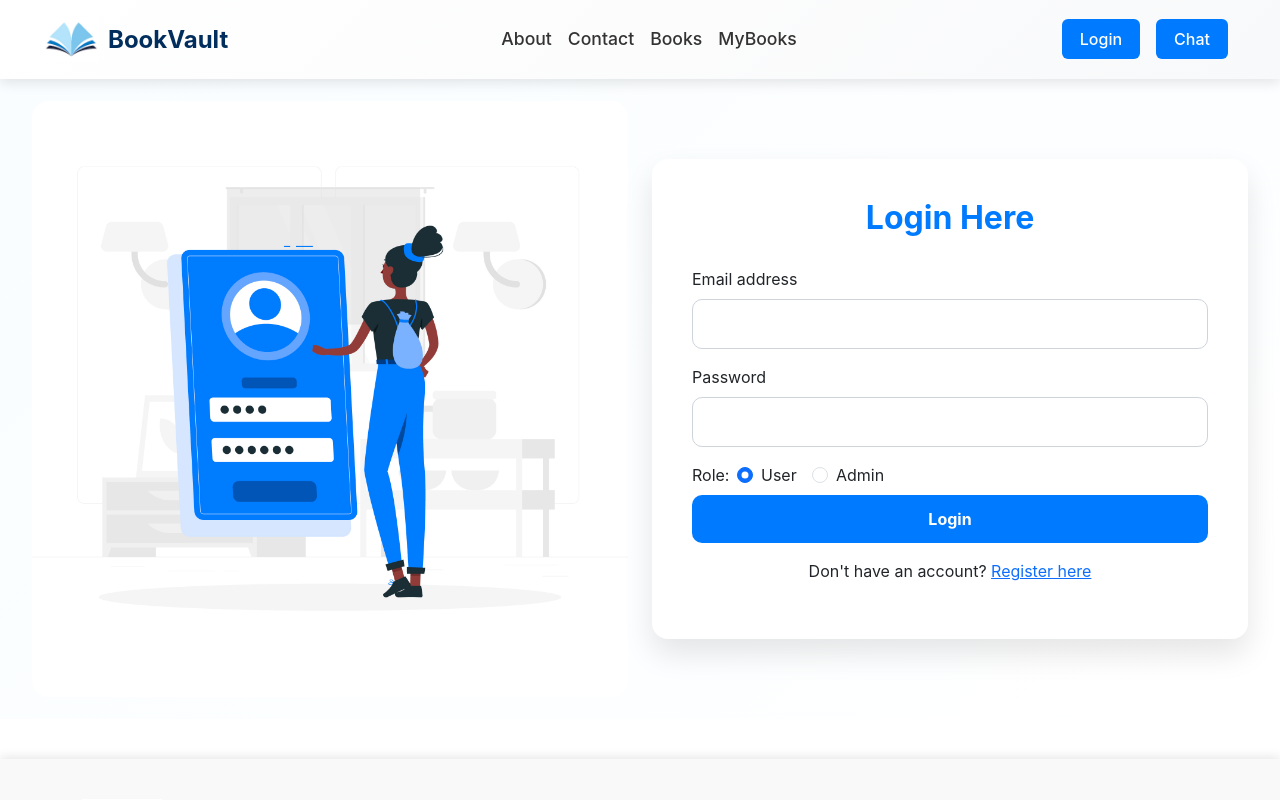
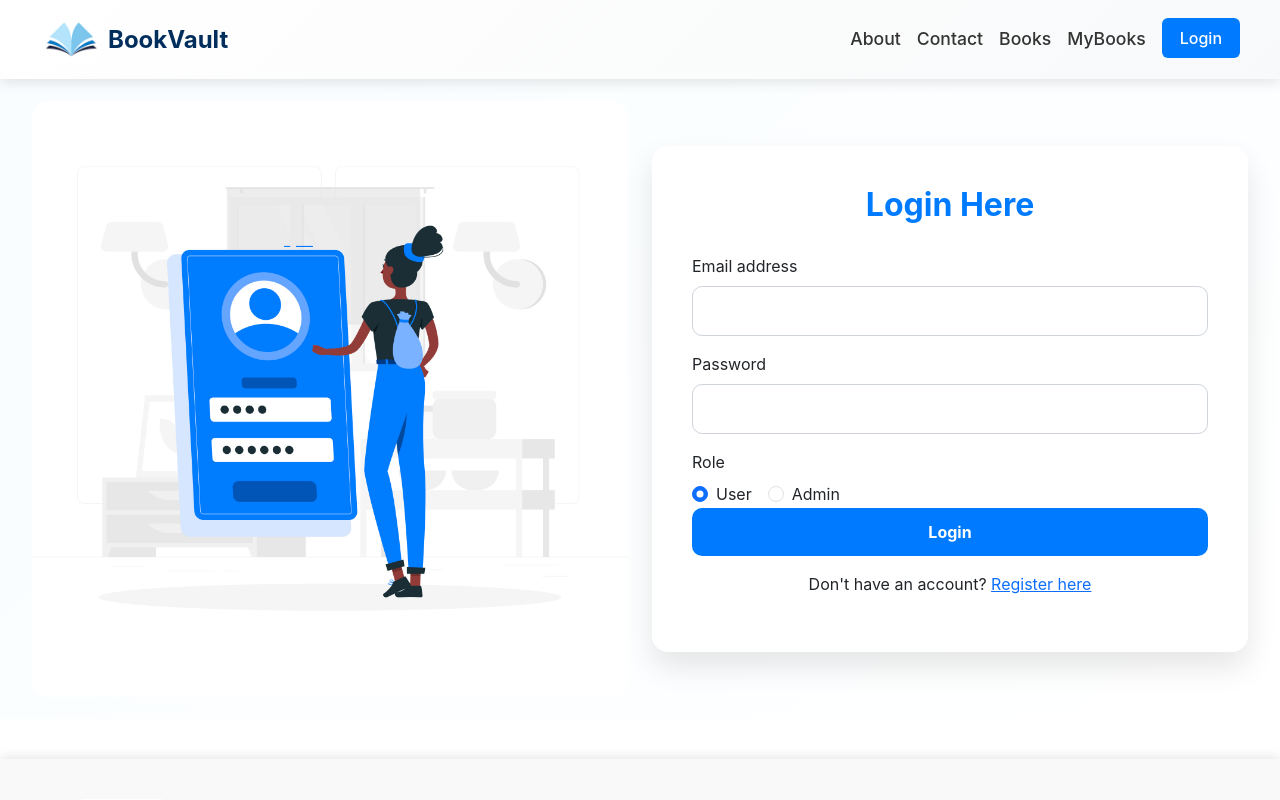
Before and after one commit to ShreyaPal3184/BookVault, a React (Create React App) app in the folder client/: page /login in a window 1280 px wide. Shown: the top 800 px of the page. Built offline with nearby package versions, Linux system fonts and the light colour scheme; no server answers.

Commit message:
front end  changes

```diff
--- a/client/src/Components/Common/NavigationBar.js
+++ b/client/src/Components/Common/NavigationBar.js
@@ -112,6 +112,7 @@ const Styles = styled.div`
     background-color: transparent !important;
     color: inherit !important;
   }
+
 `;
 
 function NavigationBar() {
@@ -132,23 +133,71 @@ function NavigationBar() {
     } else {
       navigate("/login");
     }
+    setExpanded(false);
   };
 
   const handleLogout = () => {
     localStorage.removeItem("user");
     navigate("/login");
+    setExpanded(false);
   };
 
   return (
   <Styles>
-      {/* <Navbar expand="xl"> */}
     <Navbar expand="xl" expanded={expanded} onToggle={() => setExpanded(!expanded)}>
-        <div className="container-fluid">
-          <Navbar.Brand as={NavLink} to="/">
+      <div className="container-fluid d-flex justify-content-between align-items-center">
+        {/* Left: Logo */}
+        <Navbar.Brand as={NavLink} to="/" className="d-flex align-items-center">
           <img src={logo} className="logo" alt="BookVault Logo" />
           BookVault
         </Navbar.Brand>
-          <Navbar.Toggle aria-controls="basic-navbar-nav" />
+
+        <div className="d-flex align-items-center">
+          {/* <Button
+            variant="outline-light"
+            onClick={openChatbot}
+            className="navbar-button me-2"
+          >
+            Chat
+          </Button> */}
+
+          {/* Profile icon (if user is logged in) */}
+
+          <Navbar.Toggle aria-controls="basic-navbar-nav" className="me-3" />
+
+          {user && (
+            <Dropdown align="end" className="me-2">
+              <Dropdown.Toggle
+                as={Nav.Link}
+                id="dropdown-user"
+                style={{ padding: 0, border: "none", background: "none" }}
+              >
+                <Image
+                  src={user.avatar || profileIcon}
+                  roundedCircle
+                  width="35"
+                  height="35"
+                  alt="User"
+                />
+              </Dropdown.Toggle>
+
+              <Dropdown.Menu>
+                <Dropdown.Item href="/profile">My Profile</Dropdown.Item>
+                {user.role === "admin" && (
+                  <Dropdown.Item as={NavLink} to="/admin-dashboard">
+                    Dashboard
+                  </Dropdown.Item>
+                )}
+                <Dropdown.Item onClick={handleLogout}>Logout</Dropdown.Item>
+              </Dropdown.Menu>
+            </Dropdown>
+          )}
+
+
+        </div>
+      </div>
+
+      {/* Collapsible Menu Items */}
       <Navbar.Collapse id="basic-navbar-nav" style={{ fontSize: "16px" }}>
         <Nav className="ms-auto">
           <Nav.Item>
@@ -171,9 +220,8 @@ function NavigationBar() {
               MyBooks
             </Nav.Link>
           </Nav.Item>
-            </Nav>
 
-            <Nav className="ms-auto">
+          {/* Login button (only if not logged in) */}
           {!user && (
             <Nav.Item>
               <Button
@@ -185,24 +233,10 @@ function NavigationBar() {
               </Button>
             </Nav.Item>
           )}
-              {/* <Nav.Item>
-                <Button
-                  variant="outline-light"
-                  onClick={handleSubmit}
-                  className="navbar-button"
-                >
-                  {user ? "Logout" : "Login"}
-                </Button>
-              </Nav.Item> */}
+        </Nav>
+      </Navbar.Collapse>
 
-              <Nav.Item>
-                <Button
-                  variant="outline-light"
-                  onClick={openChatbot}
-                  className="navbar-button"
-                >
-                  Chat
-                </Button>
+      {/* Chatbot Modal */}
       <Modal show={showChatbot} onHide={closeChatbot}>
         <Modal.Body>
           <Chatbot />
@@ -213,46 +247,10 @@ function NavigationBar() {
           </Button>
         </Modal.Footer>
       </Modal>
-              </Nav.Item>
-
-              {user && (
-                <Nav.Item>
-                  <Dropdown align="end">
-                    <Dropdown.Toggle
-                      as={Nav.Link}
-                      id="dropdown-user"
-                      style={{ padding: 0, border: "none", background: "none" }}
-                    >
-                      <Image
-                        src={user.avatar || profileIcon}
-                        roundedCircle
-                        width="35"
-                        height="35"
-                        className="ms-3"
-                        alt="User"
-                      />
-                    </Dropdown.Toggle>
-
-                    <Dropdown.Menu>
-                      <Dropdown.Item href="/profile">My Profile</Dropdown.Item>
-                      {user.role == "admin" && (
-                        <Dropdown.Item as={NavLink} to="/admin-dashboard">
-                          Dashboard
-                        </Dropdown.Item>
-                      )}
-                      <Dropdown.Item onClick={handleLogout}>
-                        Logout
-                      </Dropdown.Item>
-                    </Dropdown.Menu>
-                  </Dropdown>
-                </Nav.Item>
-              )}
-            </Nav>
-          </Navbar.Collapse>
-        </div>
     </Navbar>
   </Styles>
 );
+
 }
 
 export { NavigationBar };
--- a/client/src/Components/Login.js
+++ b/client/src/Components/Login.js
@@ -135,7 +135,7 @@ const Register = () => {
                 />
               </Form.Group>
 
-          <Form.Group className="mt-3">
+          {/* <Form.Group className="mt-3">
                  <Row>
                    <Col xs={1}>
                      <Form.Label>Role: </Form.Label>
@@ -163,7 +163,30 @@ const Register = () => {
                     </Row>
                   </Col>
                 </Row>
-              </Form.Group>
+              </Form.Group> */}
+
+              <Form.Group className="mt-3">
+  <Form.Label>Role</Form.Label>
+  <div className="d-flex flex-column flex-md-row gap-3">
+    <Form.Check
+      type="radio"
+      label="User"
+      value="user"
+      checked={role === 'user'}
+      onChange={() => setRole('user')}
+      id="role-user"
+    />
+    <Form.Check
+      type="radio"
+      label="Admin"
+      value="admin"
+      checked={role === 'admin'}
+      onChange={() => setRole('admin')}
+      id="role-admin"
+    />
+  </div>
+</Form.Group>
+
 
 
               <StyledButton variant="primary" type="submit">
--- a/client/src/Components/UserComponents/Books.js
+++ b/client/src/Components/UserComponents/Books.js
@@ -191,7 +191,7 @@ const Books = () => {
         className="d-block d-md-none text-center mb-3 text-muted"
         style={{ fontSize: "0.95rem" }}
       >
-        📖 Tap on a card to view details. Tap again to flip back.
+        Tap on a card to view details.
       </div>
 
       <div className="custom-row">
```
Lines whose indentation alone changed are shown as unchanged.
